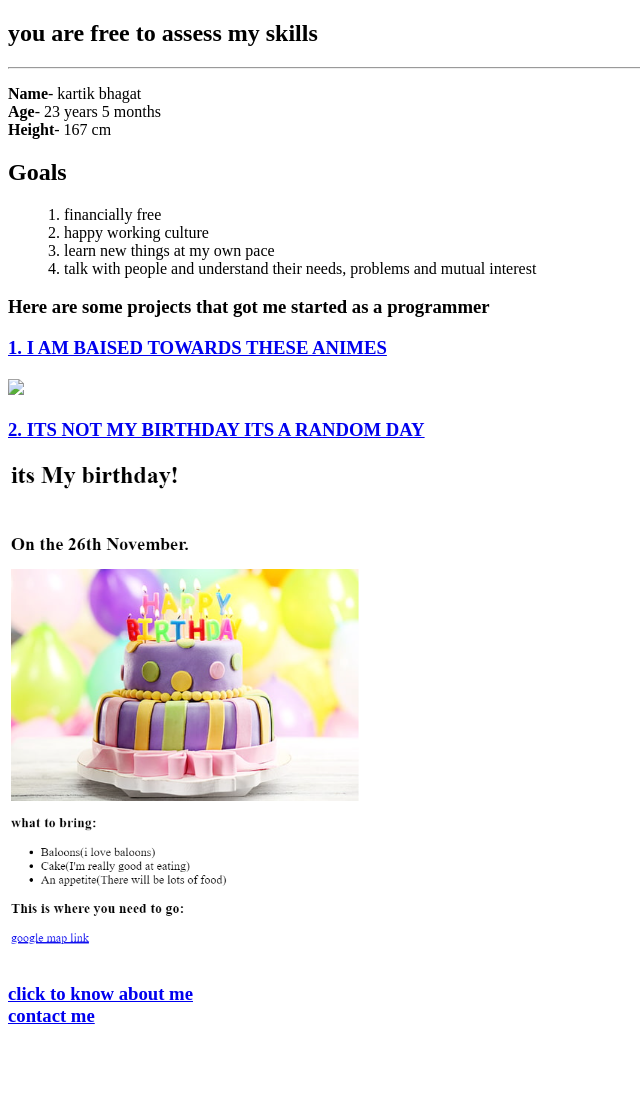
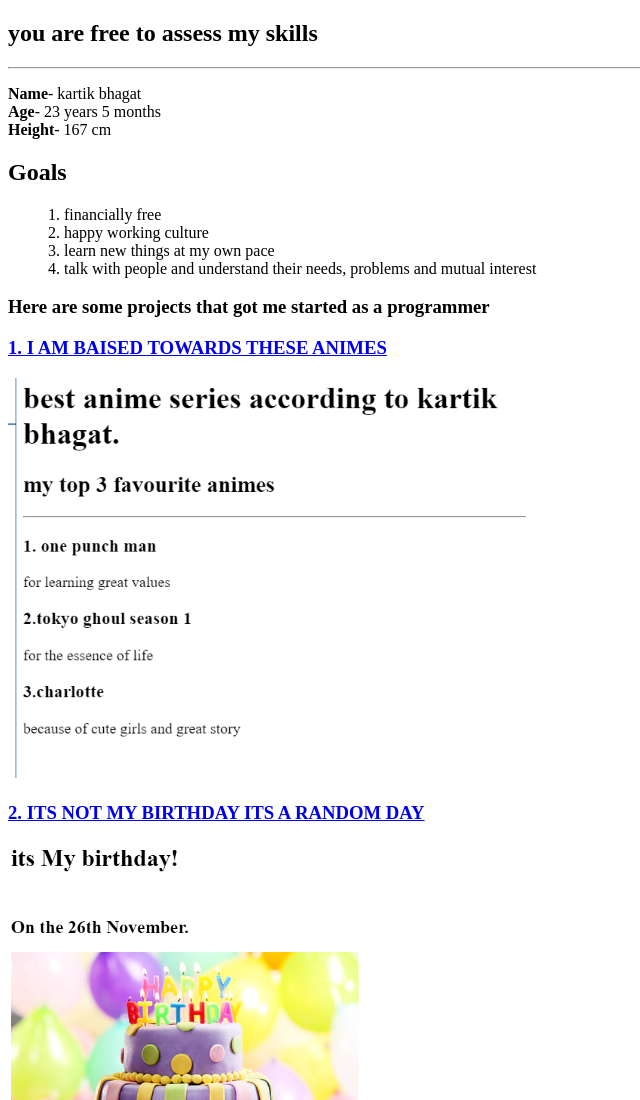
Before and after one commit to kartikongit/html_portfolio, a plain HTML site: page index.html in a window 1280 px wide. Shown: the top 1100 px of the page, without its empty margins (0-640 px from the left). Before the commit the page ends 1046 px from the top, so only its background shows below. Drawn offline with Linux system fonts and the light colour scheme.

Commit message:
index.html

```diff
--- a/index.html
+++ b/index.html
@@ -37,7 +37,7 @@
             Here are some projects that got me started as a programmer
 
         <p> <a href="./public/anime ranking.html" alt="link">1. I AM BAISED TOWARDS THESE ANIMES</a></p>
-            <img src="./assets/images/best animes.png/" height="400"/>
+            <img src="assets/images/best animes.png" height="400"/>
 
     </p>
 
```
